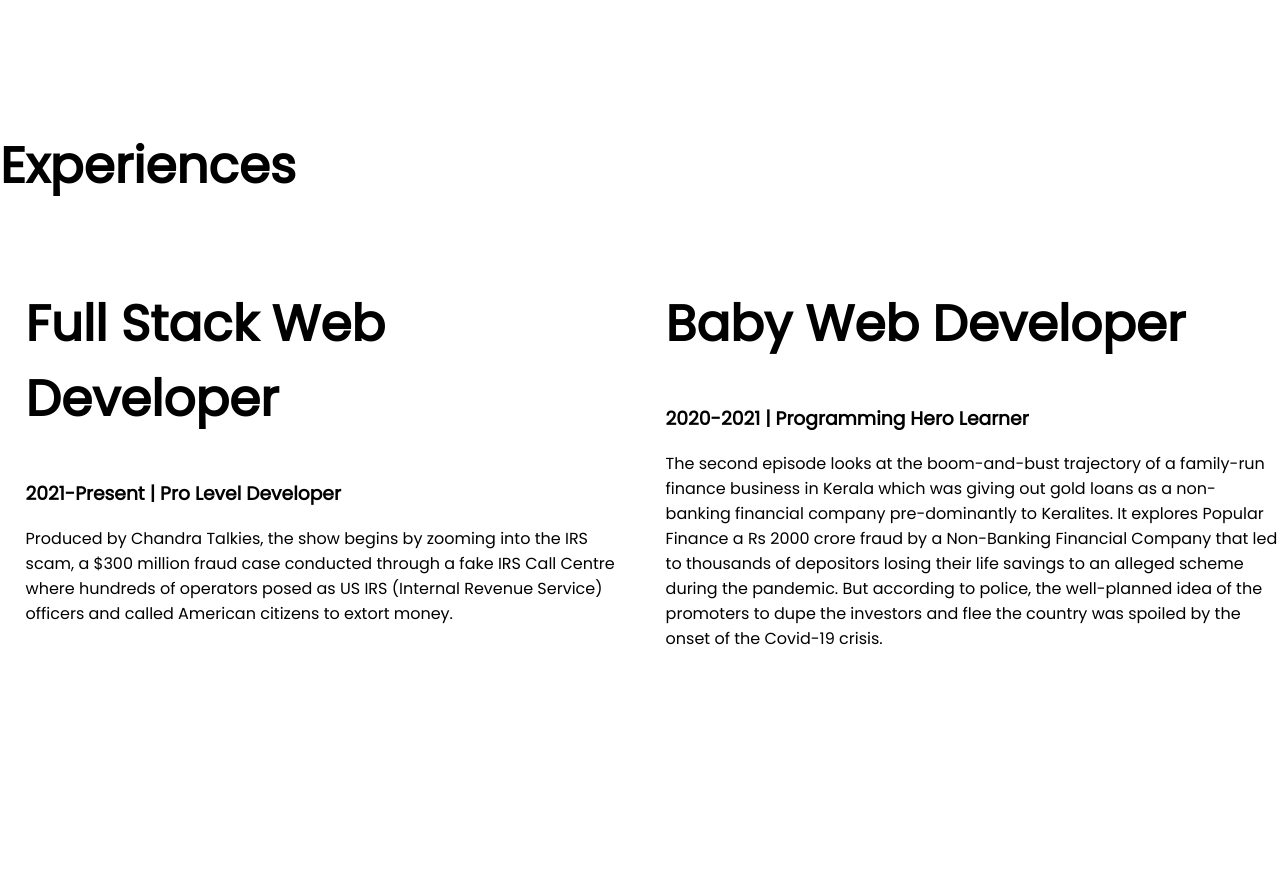
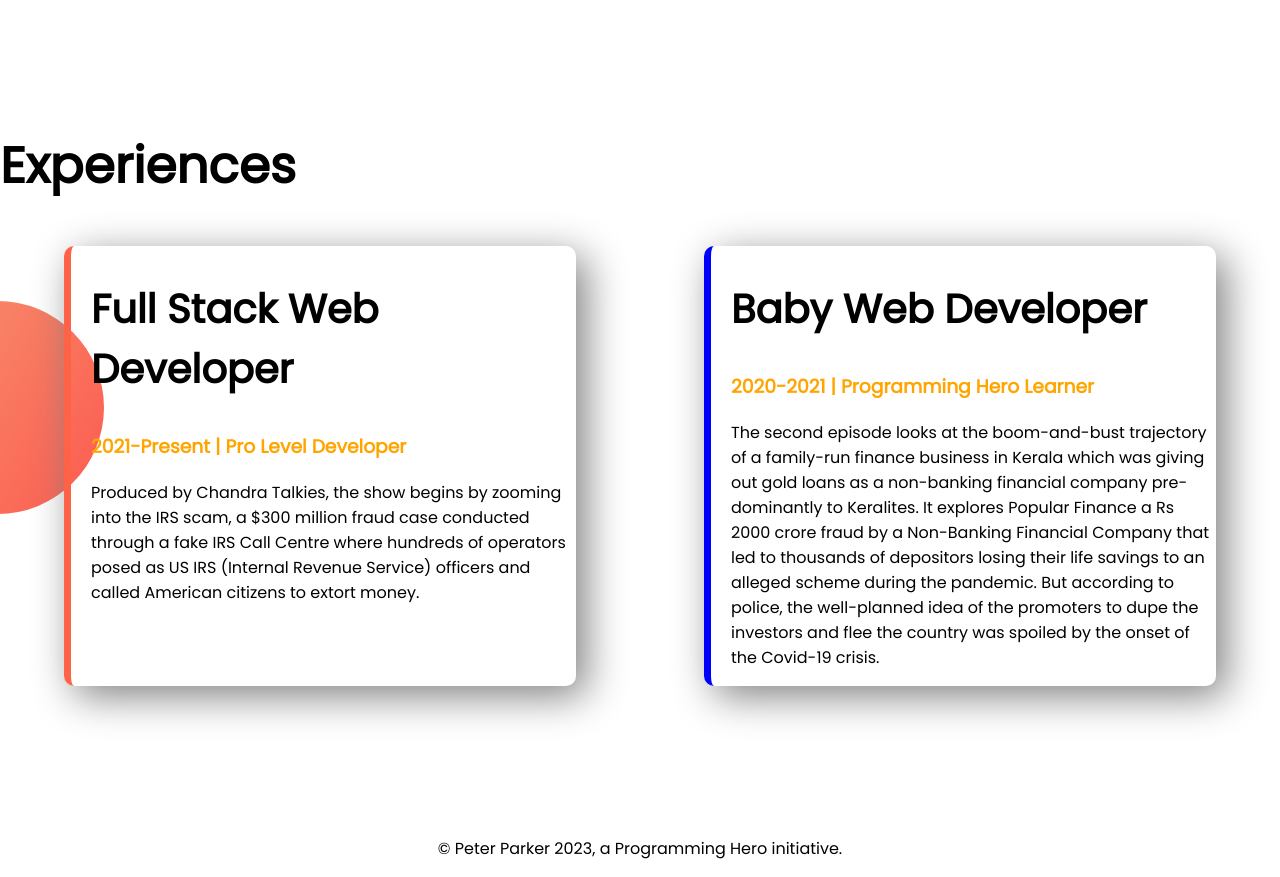
Before and after one commit to Sahruk01/devoloper-portfolio, a plain HTML site: page index.html in a window 1280 px wide. Shown: the part 1700-2577 px from the top of the page. Before the commit the page ends 2517 px from the top, so only its background shows below. Drawn offline with Linux system fonts and the light colour scheme.

Commit message:
second style

```diff
--- a/index.html
+++ b/index.html
@@ -39,20 +39,25 @@
 <section class="experience">
 <h1>Experiences</h1>
 <div class="flexible-container">
-    <div class="half-width">
-        <h1>Full Stack Web Developer
-        </h1>
-        <h3>2021-Present | Pro Level Developer
+    <div id="full-stak" class="experience-item">
+        <h2>Full Stack Web Developer
+        </h2>
+        <h3 class="orange">2021-Present | Pro Level Developer
         </h3>
         <p>Produced by Chandra Talkies, the show begins by zooming into the IRS scam, a $300 million fraud case conducted through a fake IRS Call Centre where hundreds of operators posed as US IRS (Internal Revenue Service) officers and called American citizens to extort money.</p>
     </div>
-    <div class="half-width">
-       <h1> Baby Web Developer </h1>
-       <h3>2020-2021 | Programming Hero Learner
+    <div id="babay" class="experience-item">
+       <h2> Baby Web Developer </h2>
+       <h3 class="orange">2020-2021 | Programming Hero Learner
     </h3>
     <p>The second episode looks at the boom-and-bust trajectory of a family-run finance business in Kerala which was giving out gold loans as a non-banking financial company pre-dominantly to Keralites. It explores Popular Finance a Rs 2000 crore fraud by a Non-Banking Financial Company that led to thousands of depositors losing their life savings to an alleged scheme during the pandemic. But according to police, the well-planned idea of the promoters to dupe the investors and flee the country was spoiled by the onset of the Covid-19 crisis.</p>
     </div>
 </div>
 </section>
 </body>
+<footer>
+    <p>
+        © Peter Parker 2023, a Programming Hero initiative.
+    </p>
+</footer>
 </html>
--- a/style.css
+++ b/style.css
@@ -4,6 +4,9 @@ body{
 }
 h1{
     font-size: 50px;
+}
+h2{
+    font-size: 40px;
 }
 .orange{
     color: orange;
@@ -37,3 +40,26 @@ h1{
     background-repeat: no-repeat;
     background-position: right;
 }
+.experience{
+    background-image: url(images/exp-bg.png);
+    background-repeat: no-repeat;
+    background-position: left;
+}
+.experience-item{
+    width: 40%;
+    margin-left: 5%;
+    margin-right: 5%;
+    padding-left: 20px;
+    border-radius: 10px;
+    box-shadow: 10px 10px 40px gray;
+
+}
+#full-stak{
+    border-left: 7px solid tomato;
+}
+#babay{
+    border-left: 7px solid blue;
+}
+footer p{
+    text-align: center;
+}
```
